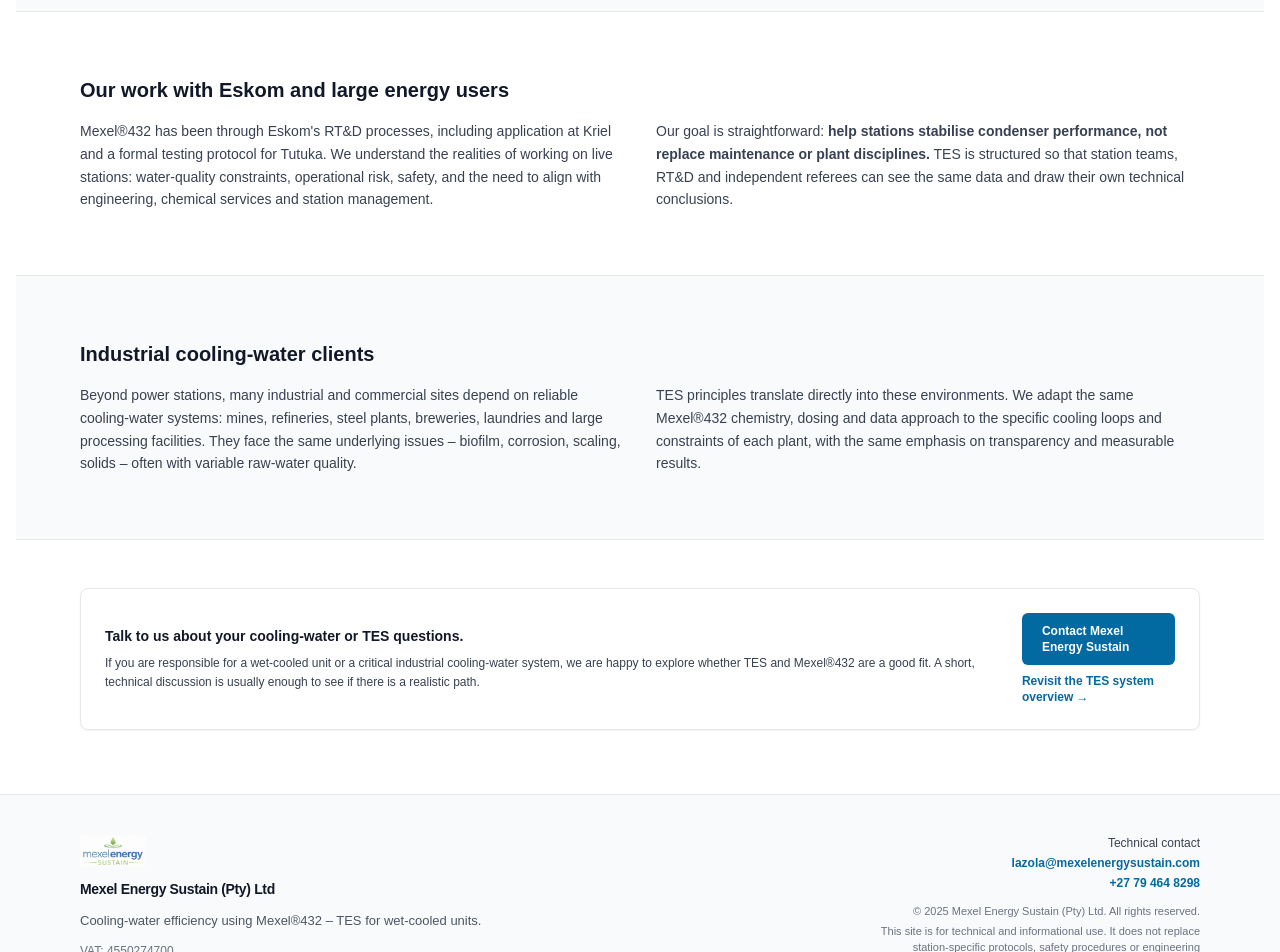
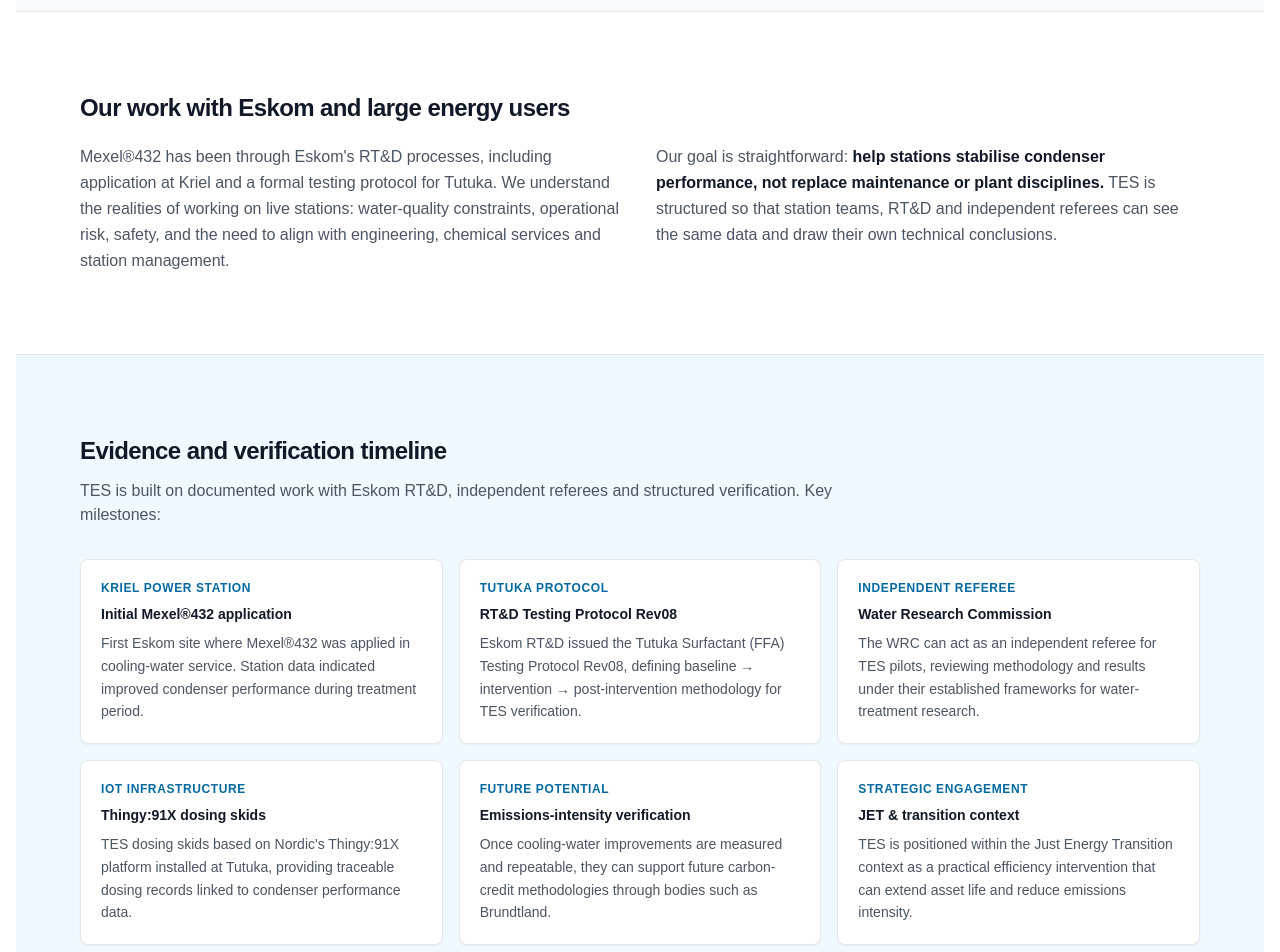
Before and after one commit to lazolason/tes-website, a Next.js app: page /about in a window 1280 px wide. Shown: the part 1020-1972 px from the top of the page. Built offline with nearby package versions, Linux system fonts and the light colour scheme.

Commit message:
Wire contact form to mailto, add evidence timeline to About page

```diff
--- a/app/about/page.tsx
+++ b/app/about/page.tsx
@@ -91,13 +91,13 @@
 
       {/* Eskom context */}
       <section className="border-b">
-        <div className="mx-auto max-w-6xl px-4 py-12 lg:py-16">
-          <h2 className="text-xl font-semibold text-gray-900">
+        <div className="mx-auto max-w-6xl px-4 py-14 lg:py-20">
+          <h2 className="text-2xl font-semibold tracking-tight text-gray-900">
             Our work with Eskom and large energy users
           </h2>
-          <div className="mt-4 grid gap-8 md:grid-cols-2">
+          <div className="mt-5 grid gap-8 md:grid-cols-2">
             <div>
-              <p className="text-sm text-gray-700 leading-relaxed">
+              <p className="text-base text-gray-600 leading-relaxed">
                 Mexel®432 has been through Eskom&apos;s RT&amp;D processes, including
                 application at Kriel and a formal testing protocol for Tutuka. We
                 understand the realities of working on live stations: water-quality
@@ -106,9 +106,9 @@
               </p>
             </div>
             <div>
-              <p className="text-sm text-gray-700 leading-relaxed">
+              <p className="text-base text-gray-600 leading-relaxed">
                 Our goal is straightforward:{" "}
-                <span className="font-semibold">
+                <span className="font-semibold text-gray-900">
                   help stations stabilise condenser performance, not replace maintenance
                   or plant disciplines.
                 </span>{" "}
@@ -117,6 +117,86 @@
               </p>
             </div>
           </div>
+        </div>
+      </section>
+
+      {/* Evidence & Timeline */}
+      <section className="border-b bg-sky-50">
+        <div className="mx-auto max-w-6xl px-4 py-14 lg:py-20">
+          <h2 className="text-2xl font-semibold tracking-tight text-gray-900">
+            Evidence and verification timeline
+          </h2>
+          <p className="mt-3 max-w-3xl text-base text-gray-600">
+            TES is built on documented work with Eskom RT&amp;D, independent referees and
+            structured verification. Key milestones:
+          </p>
+
+          <div className="mt-8 grid gap-4 sm:grid-cols-2 lg:grid-cols-3">
+            {/* Kriel */}
+            <div className="rounded-lg border bg-white p-5 shadow-sm">
+              <p className="text-xs font-semibold uppercase tracking-wider text-sky-700">Kriel Power Station</p>
+              <h3 className="mt-2 text-sm font-semibold text-gray-900">Initial Mexel®432 application</h3>
+              <p className="mt-2 text-sm text-gray-600 leading-relaxed">
+                First Eskom site where Mexel®432 was applied in cooling-water service.
+                Station data indicated improved condenser performance during treatment period.
+              </p>
+            </div>
+
+            {/* Tutuka Protocol */}
+            <div className="rounded-lg border bg-white p-5 shadow-sm">
+              <p className="text-xs font-semibold uppercase tracking-wider text-sky-700">Tutuka Protocol</p>
+              <h3 className="mt-2 text-sm font-semibold text-gray-900">RT&amp;D Testing Protocol Rev08</h3>
+              <p className="mt-2 text-sm text-gray-600 leading-relaxed">
+                Eskom RT&amp;D issued the Tutuka Surfactant (FFA) Testing Protocol Rev08,
+                defining baseline → intervention → post-intervention methodology for TES verification.
+              </p>
+            </div>
+
+            {/* WRC */}
+            <div className="rounded-lg border bg-white p-5 shadow-sm">
+              <p className="text-xs font-semibold uppercase tracking-wider text-sky-700">Independent Referee</p>
+              <h3 className="mt-2 text-sm font-semibold text-gray-900">Water Research Commission</h3>
+              <p className="mt-2 text-sm text-gray-600 leading-relaxed">
+                The WRC can act as an independent referee for TES pilots, reviewing methodology
+                and results under their established frameworks for water-treatment research.
+              </p>
+            </div>
+
+            {/* IoT Dosing */}
+            <div className="rounded-lg border bg-white p-5 shadow-sm">
+              <p className="text-xs font-semibold uppercase tracking-wider text-sky-700">IoT Infrastructure</p>
+              <h3 className="mt-2 text-sm font-semibold text-gray-900">Thingy:91X dosing skids</h3>
+              <p className="mt-2 text-sm text-gray-600 leading-relaxed">
+                TES dosing skids based on Nordic&apos;s Thingy:91X platform installed at Tutuka,
+                providing traceable dosing records linked to condenser performance data.
+              </p>
+            </div>
+
+            {/* Carbon potential */}
+            <div className="rounded-lg border bg-white p-5 shadow-sm">
+              <p className="text-xs font-semibold uppercase tracking-wider text-sky-700">Future Potential</p>
+              <h3 className="mt-2 text-sm font-semibold text-gray-900">Emissions-intensity verification</h3>
+              <p className="mt-2 text-sm text-gray-600 leading-relaxed">
+                Once cooling-water improvements are measured and repeatable, they can support
+                future carbon-credit methodologies through bodies such as Brundtland.
+              </p>
+            </div>
+
+            {/* JET correspondence */}
+            <div className="rounded-lg border bg-white p-5 shadow-sm">
+              <p className="text-xs font-semibold uppercase tracking-wider text-sky-700">Strategic Engagement</p>
+              <h3 className="mt-2 text-sm font-semibold text-gray-900">JET &amp; transition context</h3>
+              <p className="mt-2 text-sm text-gray-600 leading-relaxed">
+                TES is positioned within the Just Energy Transition context as a practical
+                efficiency intervention that can extend asset life and reduce emissions intensity.
+              </p>
+            </div>
+          </div>
+
+          <p className="mt-6 text-xs text-gray-500">
+            Documentation including the TES Master Evidence Pack, RT&amp;D protocol and JET correspondence
+            is available for qualified enquiries.
+          </p>
         </div>
       </section>
 
```
Also changed, not shown: app/contact/page.tsx (+55 -28 lines).
